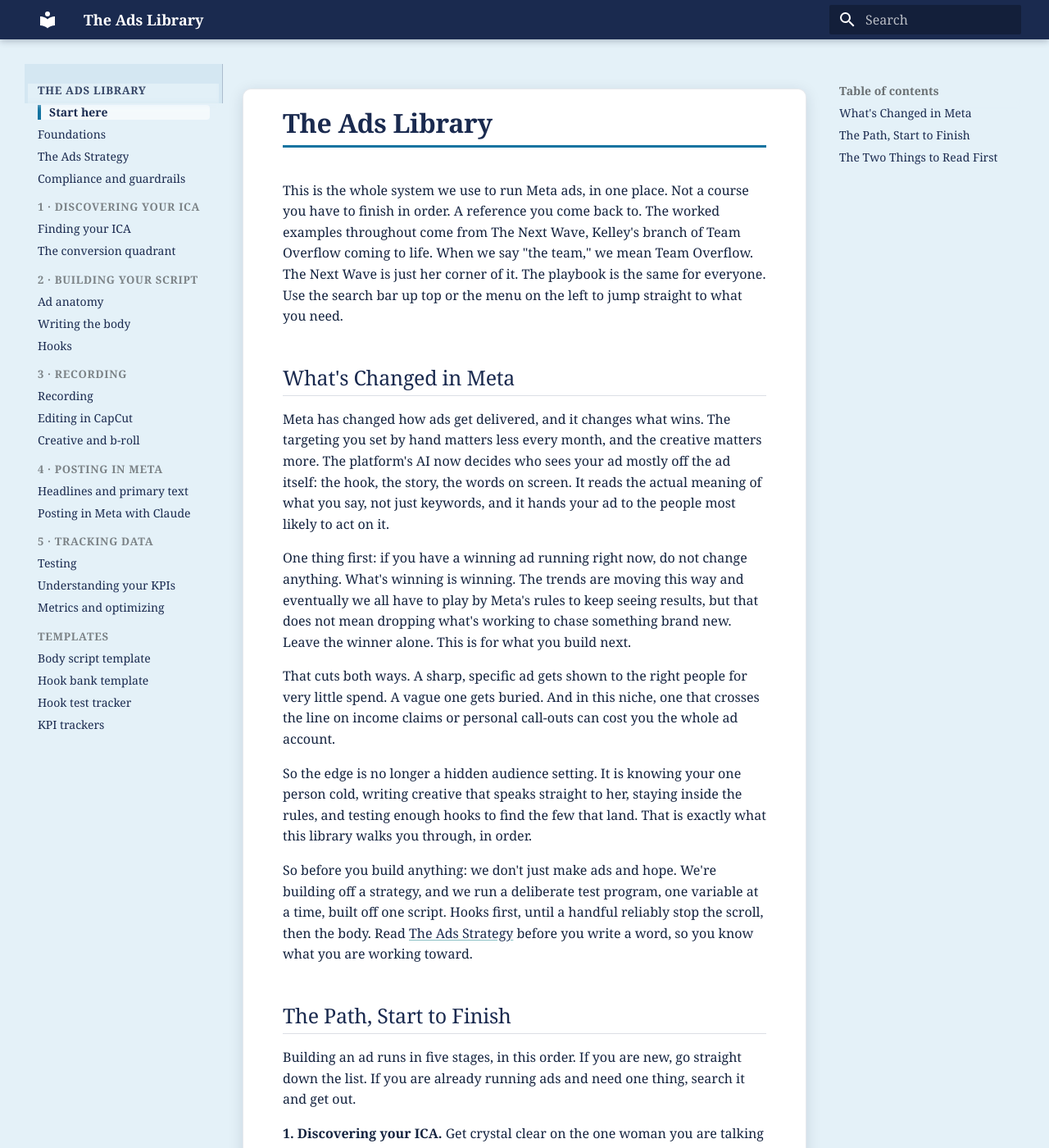
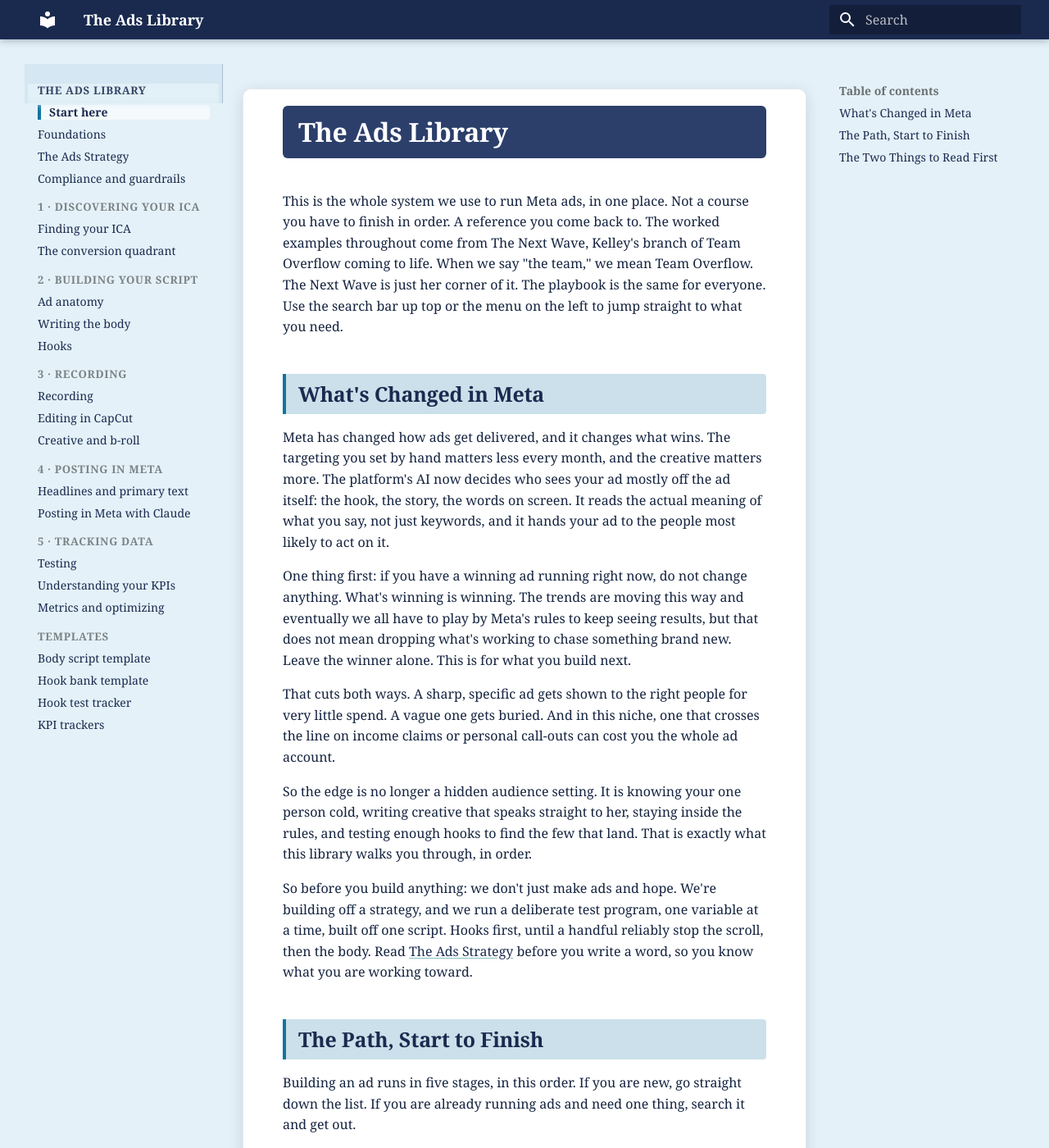
Before and after one commit to coogankelley/ads-library, an MkDocs documentation site: the page built from docs/index.md, in a window 1280 px wide and 1400 px high. Shown: the whole window at 82% size. Built offline with MkDocs 1.6.1 and Material for MkDocs 9.7.7, drawn with Linux system fonts in a browser that asks for light colours.

Commit message:
Highlighted headings: navy band H1, bold deeper-teal band H2 (cache-bust to brand-v3.css)
Co-Authored-By: Claude Opus 4.8 <noreply@anthropic.com>

```diff
--- a/docs/stylesheets/brand-v2.css
+++ b/docs/stylesheets/brand-v3.css
@@ -104,12 +104,19 @@ input,
 }
 .md-typeset h1 {
   font-weight: 700;
-  border-bottom: 3px solid var(--tal-teal-pop);
-  padding-bottom: 0.3rem;
+  color: #ffffff;
+  background-color: var(--md-primary-fg-color--light); /* lighter navy #2c3f6b */
+  padding: 0.55rem 0.95rem;
+  border-radius: 6px;
+  border-bottom: none;
 }
 .md-typeset h2 {
-  border-bottom: 1px solid rgba(26, 42, 79, 0.15);
-  padding-bottom: 0.2rem;
+  font-weight: 700;
+  background-color: rgba(18, 115, 160, 0.22); /* soft teal tint, more present */
+  border-left: 4px solid var(--tal-teal-pop);
+  border-bottom: none;
+  padding: 0.35rem 0.75rem;
+  border-radius: 0 4px 4px 0;
   margin-top: 2.2rem;
 }
 
--- a/mkdocs.yml
+++ b/mkdocs.yml
@@ -65,7 +65,7 @@ plugins:
   - search
 
 extra_css:
-  - stylesheets/brand-v2.css
+  - stylesheets/brand-v3.css
 
 extra:
   generator: false
```
Also changed, not shown: _RESUME.md (+9 -0 lines).
